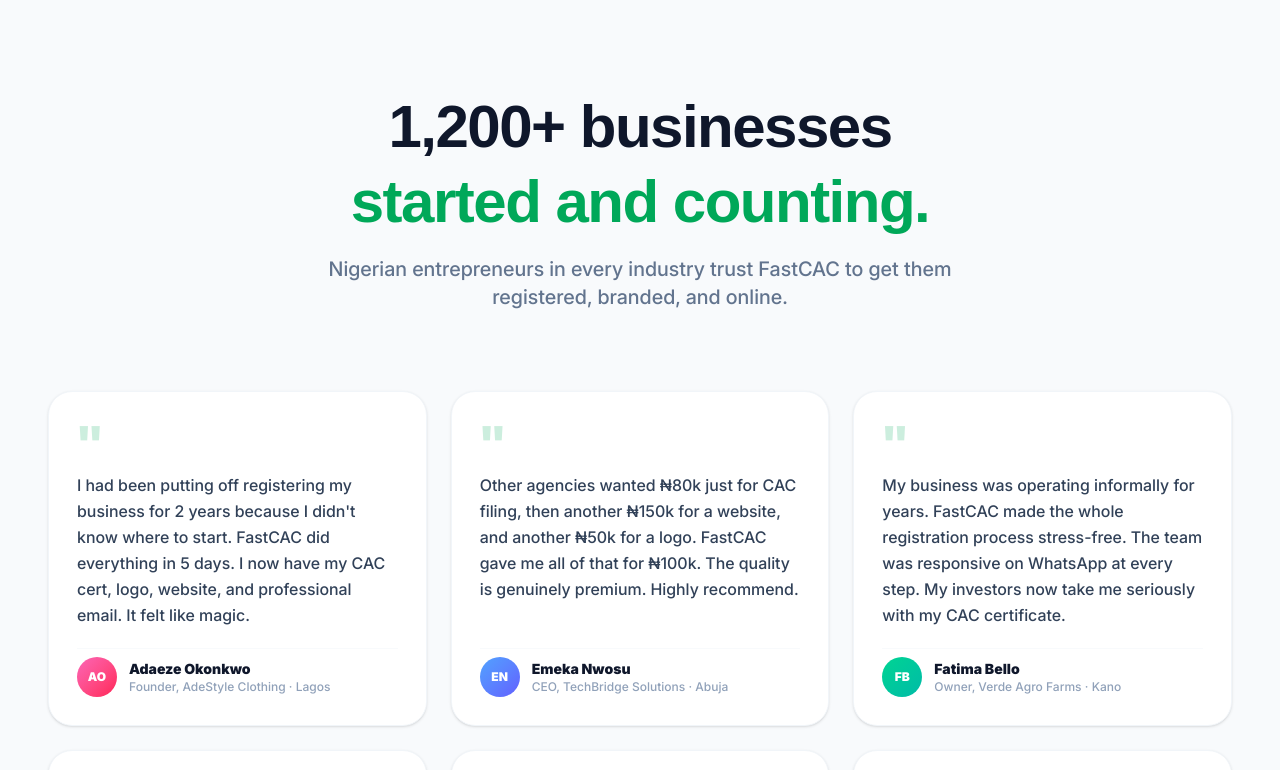
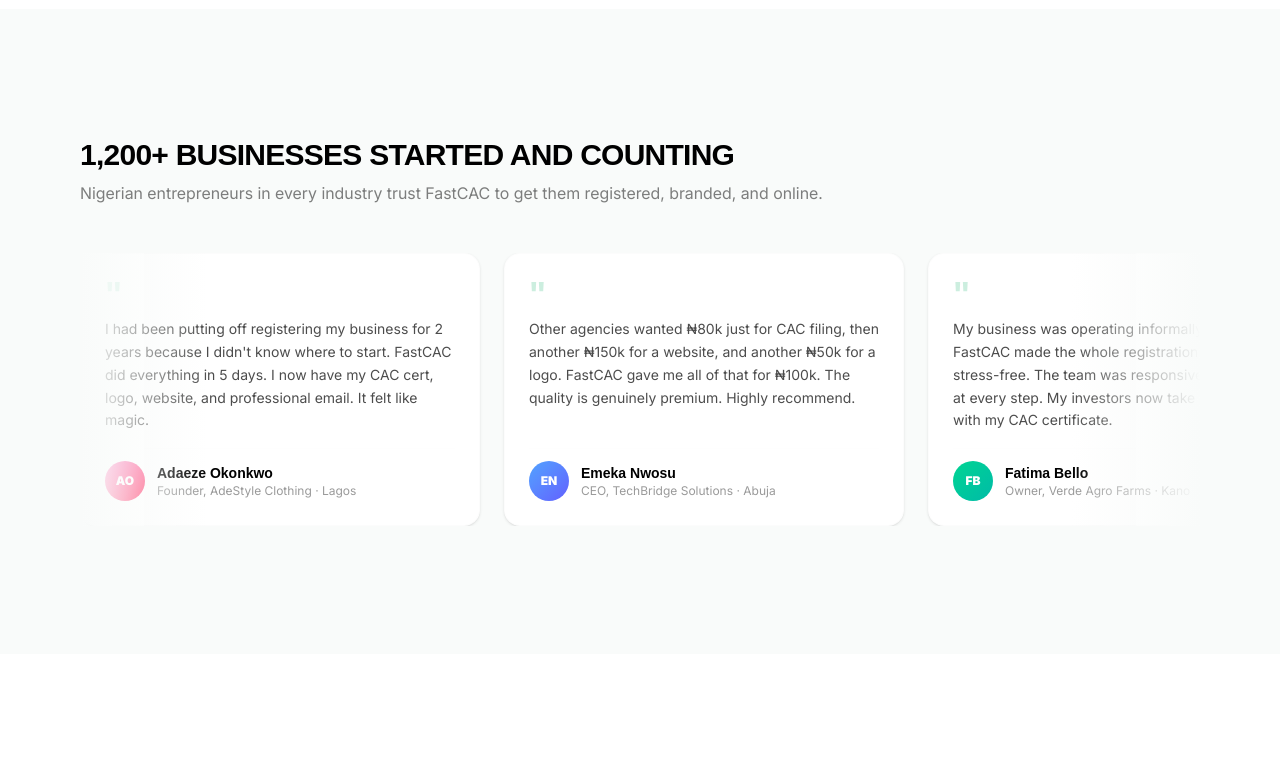
Before and after one commit to devgenix/FastCAC, a Next.js app: page / in a window 1280 px wide. Shown: the part 5140-5910 px from the top of the page. Built offline with nearby package versions, Linux system fonts and the light colour scheme; a web font is replaced by a local one.

Commit message:
Remove ComparisonSection, refactor TestimonialsSection for scrolling, and update PricingSection ID and padding.

```diff
--- a/src/app/page.tsx
+++ b/src/app/page.tsx
@@ -1,12 +1,11 @@
 import { Hero } from "@/components/Hero";
 import { Navbar } from "@/components/Navbar";
+import { FaqSection } from "@/components/FaqSection";
 import { Footer, FinalCTA } from "@/components/Footer";
 import { PricingSection } from "@/components/PricingSection";
 import { FloatingWhatsApp } from "@/components/FloatingWhatsApp";
+import { TestimonialsSection } from "@/components/TestimonialsSection";
 import { HowItWorks, ChecklistSection } from "@/components/FeatureSections";
-import { ComparisonSection } from "@/components/ComparisonSection";
-import { TestimonialsSection } from "@/components/TestimonialsSection";
-import { FaqSection } from "@/components/FaqSection";
 
 export default function Home() {
   return (
@@ -18,7 +17,6 @@
       <HowItWorks />
       <PricingSection />
       <TestimonialsSection />
-      <ComparisonSection />
       <FaqSection />
       <FinalCTA />
       <Footer />
--- a/src/components/Navbar.tsx
+++ b/src/components/Navbar.tsx
@@ -45,7 +45,7 @@
           <Link href="#how-it-works" className="text-on-surface/60 hover:text-primary transition-colors font-medium text-sm">
             Process
           </Link>
-          <Link href="#pricing-v3" className="text-on-surface/60 hover:text-primary transition-colors font-medium text-sm">
+          <Link href="#pricing" className="text-on-surface/60 hover:text-primary transition-colors font-medium text-sm">
             Packages
           </Link>
           <Link
--- a/src/components/PricingSection.tsx
+++ b/src/components/PricingSection.tsx
@@ -96,8 +96,8 @@
   const selected = PACKAGE_CONFIG[selectedPackage];
 
   return (
-    <section id="pricing-v3" className="py-20 md:py-32 bg-white relative font-body">
-      <div className="max-w-[1320px] section-px mx-auto px-6 md:px-12">
+    <section id="pricing" className="py-20 md:py-32 bg-white relative font-body">
+      <div className="max-w-[1320px] section-px mx-auto">
 
         {/* HEADER */}
         <div className="text-center mb-16 md:mb-24">
--- a/src/components/TestimonialsSection.tsx
+++ b/src/components/TestimonialsSection.tsx
@@ -59,52 +59,79 @@
   },
 ];
 
+const TestimonialCard = ({
+  name,
+  role,
+  location,
+  avatar,
+  color,
+  quote,
+}: (typeof testimonials)[0]) => (
+  <div className="w-full lg:w-[400px] flex-shrink-0 bg-white border border-outline/10 rounded-2xl p-6 shadow-sm flex flex-col gap-4">
+    {/* Quote mark */}
+    <div className="text-4xl leading-none font-black text-secondary/20 select-none font-headline">
+      "
+    </div>
+    <p className="text-on-surface/70 text-sm font-body leading-relaxed flex-grow -mt-3">
+      {quote}
+    </p>
+    <div className="flex items-center gap-3 pt-3 border-t border-outline/5">
+      <div
+        className={`w-10 h-10 rounded-full bg-gradient-to-br ${color} flex items-center justify-center text-white text-xs font-black shrink-0`}
+      >
+        {avatar}
+      </div>
+      <div>
+        <p className="text-sm font-semibold text-on-surface font-headline">{name}</p>
+        <p className="text-xs text-on-surface/40 font-body">
+          {role} · {location}
+        </p>
+      </div>
+    </div>
+  </div>
+);
+
 export function TestimonialsSection() {
+  const scrollItems = [...testimonials, ...testimonials, ...testimonials];
+
   return (
-    <section className="py-20 md:py-32 bg-slate-50">
-      <div className="max-w-[1320px] mx-auto px-6 md:px-12">
-        <div className="text-center mb-16 md:mb-20">
-          <h2 className="text-4xl md:text-6xl font-black text-slate-900 tracking-tight leading-tight mb-4">
-            1,200+ businesses
-            <br className="hidden md:block" />
-            <span className="text-[#00A859]"> started and counting.</span>
-          </h2>
-          <p className="text-lg md:text-xl text-slate-500 max-w-2xl mx-auto font-medium">
-            Nigerian entrepreneurs in every industry trust FastCAC to get them registered, branded, and online.
-          </p>
+    <section className="section-py bg-surface-container-low overflow-hidden">
+      {/* Header */}
+      <div className="max-w-[1320px] section-px mx-auto mb-12">
+        <h2 className="text-2xl lg:text-3xl font-headline font-black tracking-tight">
+          1,200+ BUSINESSES STARTED AND COUNTING
+        </h2>
+        <p className="mt-2 text-on-surface/50 font-body text-sm lg:text-base">
+          Nigerian entrepreneurs in every industry trust FastCAC to get them registered, branded, and online.
+        </p>
+      </div>
+
+      {/* Desktop Horizontal Scroll */}
+      <div className="hidden lg:block max-w-[1320px] mx-auto section-px">
+        <div className="relative group overflow-hidden">
+          <div className="flex gap-6 w-max animate-scroll-horizontal pause-on-hover">
+            {scrollItems.map((item, index) => (
+              <TestimonialCard key={`desktop-${index}`} {...item} />
+            ))}
+          </div>
+          {/* Fade edges */}
+          <div className="absolute inset-y-0 left-0 w-32 bg-gradient-to-r from-surface-container-low to-transparent z-10 pointer-events-none" />
+          <div className="absolute inset-y-0 right-0 w-32 bg-gradient-to-l from-surface-container-low to-transparent z-10 pointer-events-none" />
         </div>
+      </div>
 
-        <div className="grid grid-cols-1 md:grid-cols-2 lg:grid-cols-3 gap-6">
-          {testimonials.map((t, i) => (
-            <div
-              key={i}
-              className="bg-white rounded-3xl p-7 border border-slate-100 shadow-sm flex flex-col gap-5 hover:shadow-md transition-shadow"
-            >
-              {/* Quote mark */}
-              <div className="text-5xl leading-none font-black text-[#00A859]/20 select-none">
-                "
-              </div>
-
-              <p className="text-slate-700 text-base leading-relaxed font-medium flex-grow -mt-4">
-                {t.quote}
-              </p>
-
-              <div className="flex items-center gap-3 pt-2 border-t border-slate-50">
-                <div
-                  className={`w-10 h-10 rounded-full bg-gradient-to-br ${t.color} flex items-center justify-center text-white text-xs font-black shrink-0`}
-                >
-                  {t.avatar}
-                </div>
-                <div>
-                  <p className="text-sm font-black text-slate-900">{t.name}</p>
-                  <p className="text-xs text-slate-400 font-medium">
-                    {t.role} · {t.location}
-                  </p>
-                </div>
-              </div>
+      {/* Mobile Vertical Scroll */}
+      <div className="lg:hidden relative h-[600px] overflow-hidden group">
+        <div className="flex flex-col gap-6 h-max animate-scroll-vertical pause-on-hover">
+          {scrollItems.map((item, index) => (
+            <div key={`mobile-${index}`} className="section-px">
+              <TestimonialCard {...item} />
             </div>
           ))}
         </div>
+        {/* Fade edges */}
+        <div className="absolute inset-x-0 top-0 h-24 bg-gradient-to-b from-surface-container-low to-transparent z-10 pointer-events-none" />
+        <div className="absolute inset-x-0 bottom-0 h-24 bg-gradient-to-t from-surface-container-low to-transparent z-10 pointer-events-none" />
       </div>
     </section>
   );
```
Also changed, not shown: src/components/ComparisonSection.tsx (deleted, +0 -85 lines).
